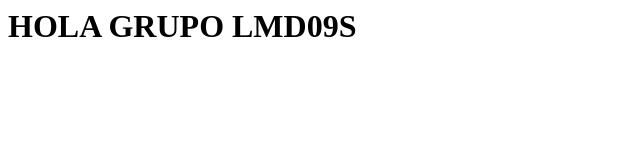
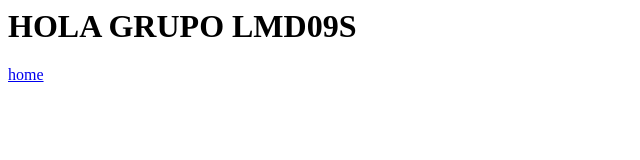
Before and after one commit to somoskuriosity/Host1, a plain HTML site: page index.html in a window 1280 px wide. Shown: the full height of the page, 0-640 px from the left. Drawn offline with Linux system fonts and the light colour scheme.

Commit message:
Update index.html

```diff
--- a/index.html
+++ b/index.html
@@ -1,4 +1,6 @@
 <HTML>
 <HEAD> </HEAD>
-<BODY> <H1> HOLA GRUPO LMD09S </H1>   </BODY>
+<BODY> <H1> HOLA GRUPO LMD09S </H1>
+  <A href="home.html" > home </A>
+</BODY>
 </HTML>
```
